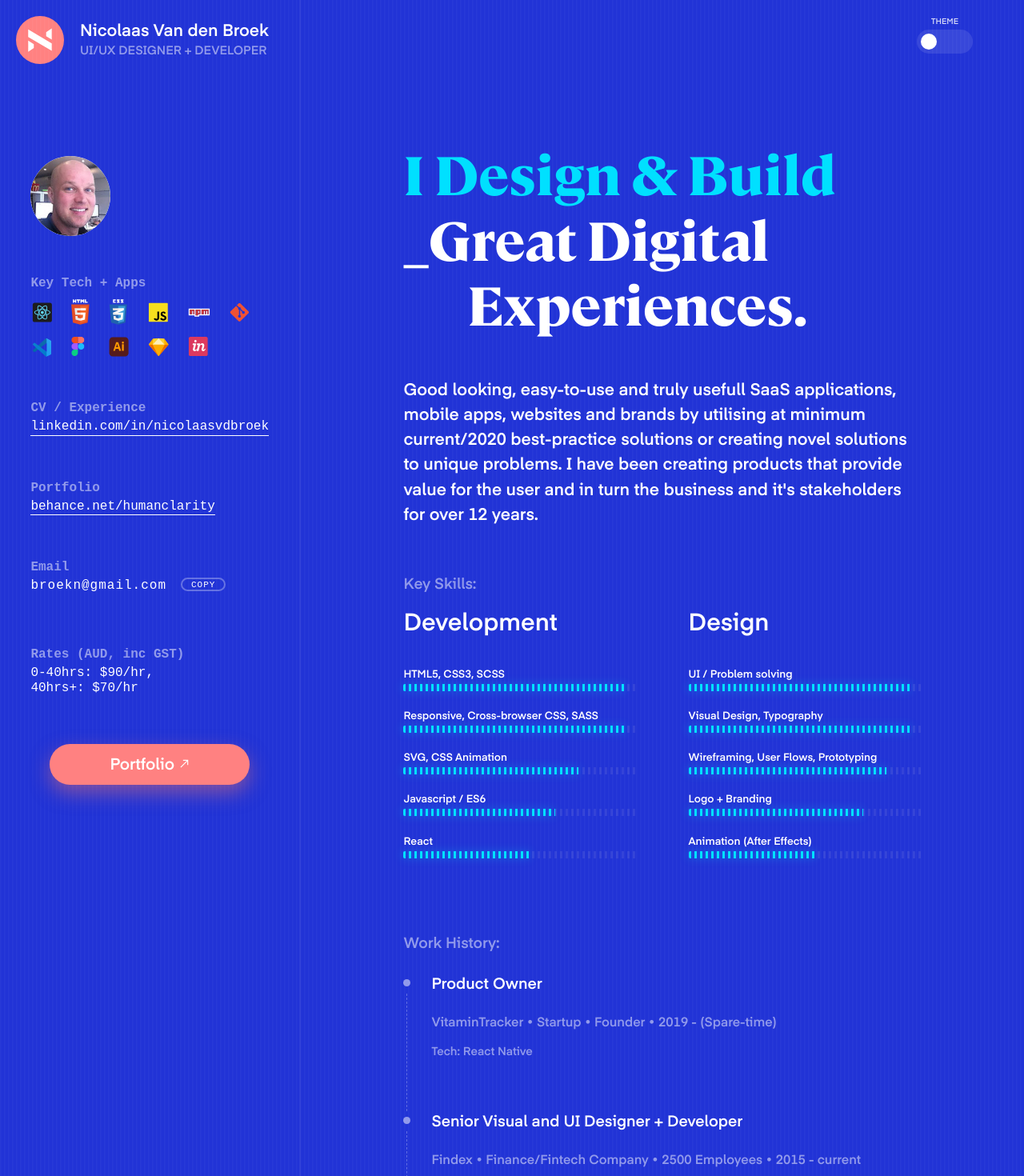
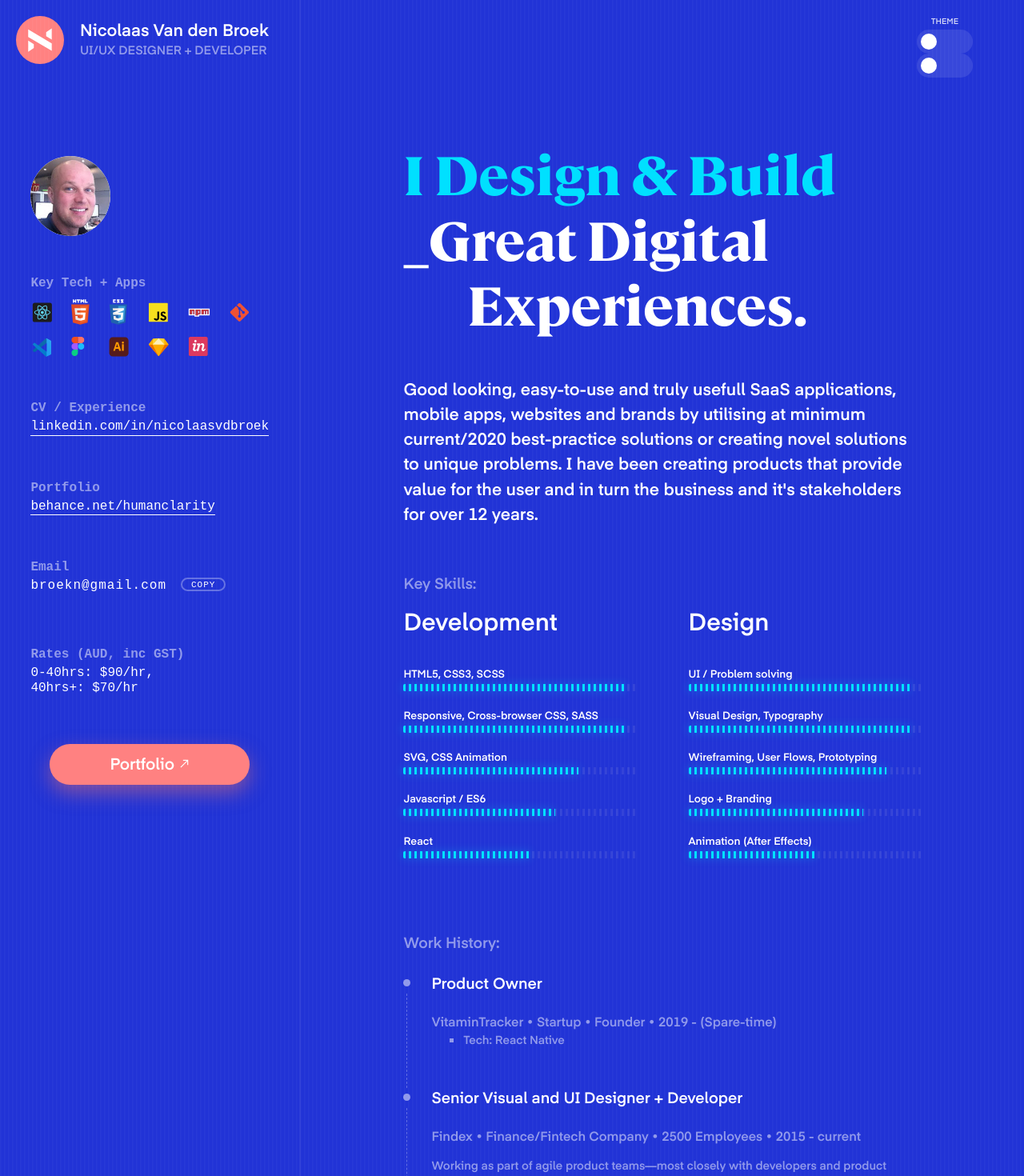
Before and after one commit to broekn/portfolio1, a React (Create React App) app: page / in a window 1280 px wide. Shown: the top 1470 px of the page at 80% size. Built offline with nearby package versions, Linux system fonts and the light colour scheme; a web font is replaced by a local one.

Commit message:
working iosSwitch

```diff
--- a/package.json
+++ b/package.json
@@ -23,7 +23,8 @@
     "eject": "react-scripts eject"
   },
   "eslintConfig": {
-    "extends": "react-app"
+    "extends": "react-app",
+    "plugin": "react-hooks/recommended"
   },
   "browserslist": {
     "production": [
@@ -36,5 +37,8 @@
       "last 1 firefox version",
       "last 1 safari version"
     ]
+  },
+  "devDependencies": {
+    "eslint-plugin-react-hooks": "^4.2.0"
   }
 }
--- a/src/App.js
+++ b/src/App.js
@@ -66,8 +66,13 @@ const App = () => {
           <h5 className=''>Theme</h5>
           <IosSwitch
             handleClick={handleClick}
-            value={iosSwitchState}
-            toggleTextValues={theme}
+            iosSwitchState={iosSwitchState}
+            toggleValues={theme}
+          />
+          <IosSwitch
+            handleClick={handleClick}
+            iosSwitchState={iosSwitchState}
+            toggleValues={theme}
           />
         </div>
       </header>
@@ -196,7 +201,9 @@ const App = () => {
                     </a>
                     <span> • Startup • Founder • 2019 - (Spare-time)</span>
                   </div>
-                  <p>Tech: React Native</p>
+                  <ul>
+                    <li>Tech: React Native</li>
+                  </ul>
                 </li>
                 <li>
                   <h4>Senior Visual and UI Designer + Developer</h4>
--- a/src/components/IosSwitch.js
+++ b/src/components/IosSwitch.js
@@ -1,10 +1,15 @@
 import React from 'react';
 
-const IosSwitch = ({ handleClick, value, toggleTextValues }) => {
+const IosSwitch = ({ handleClick, toggleValues, iosSwitchState }) => {
+  //   console.log(theme);
+  //   console.log(toggleTextValues);
   return (
-    <div onClick={handleClick} className={`ios-switch ios-switch-${value}`}>
+    <div
+      onClick={handleClick}
+      className={`ios-switch ios-switch-${iosSwitchState}`}
+    >
       <div className='ios-switch-text'>
-        <span>{toggleTextValues}</span>
+        <span>{toggleValues}</span>
       </div>
       <div className='ios-switch-knob'></div>
     </div>
```
